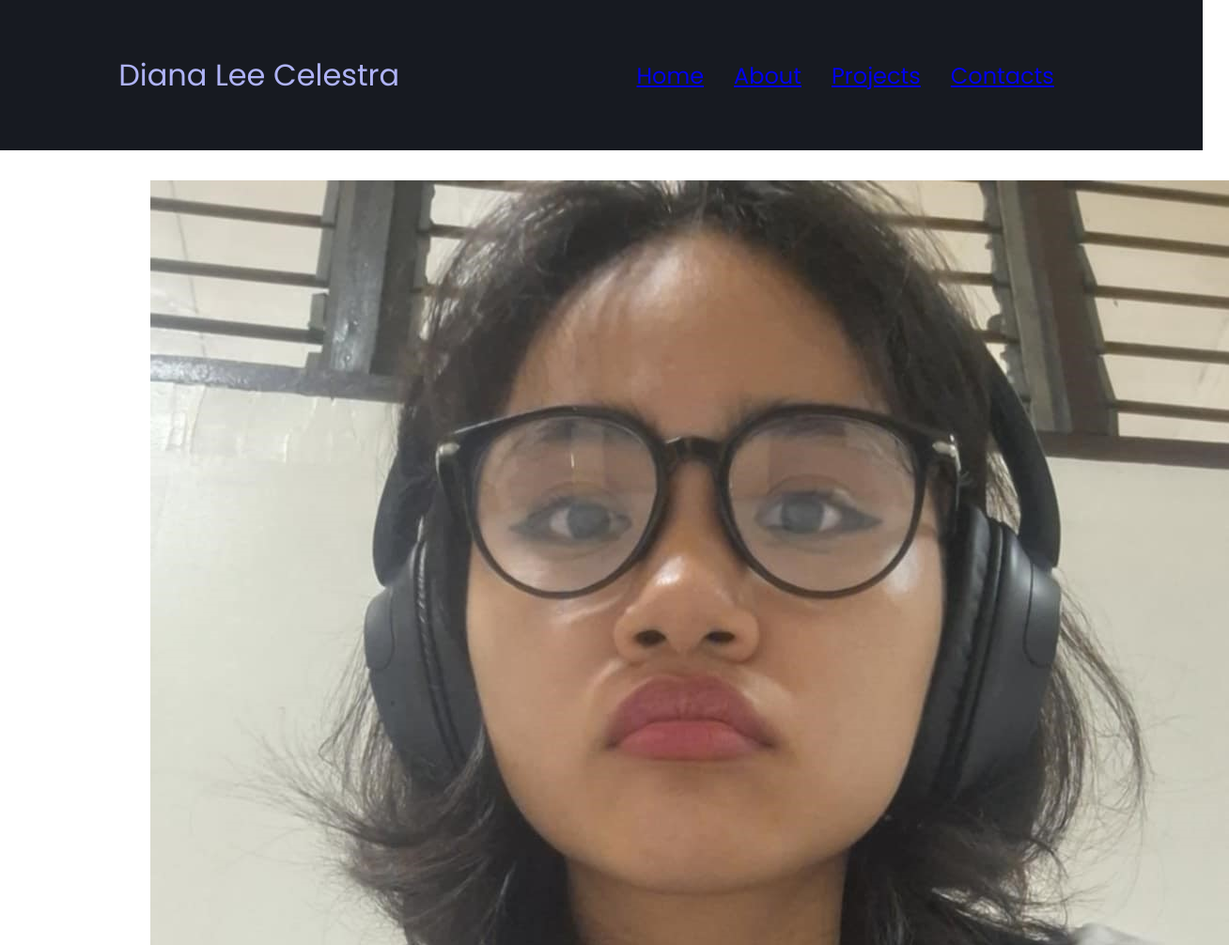
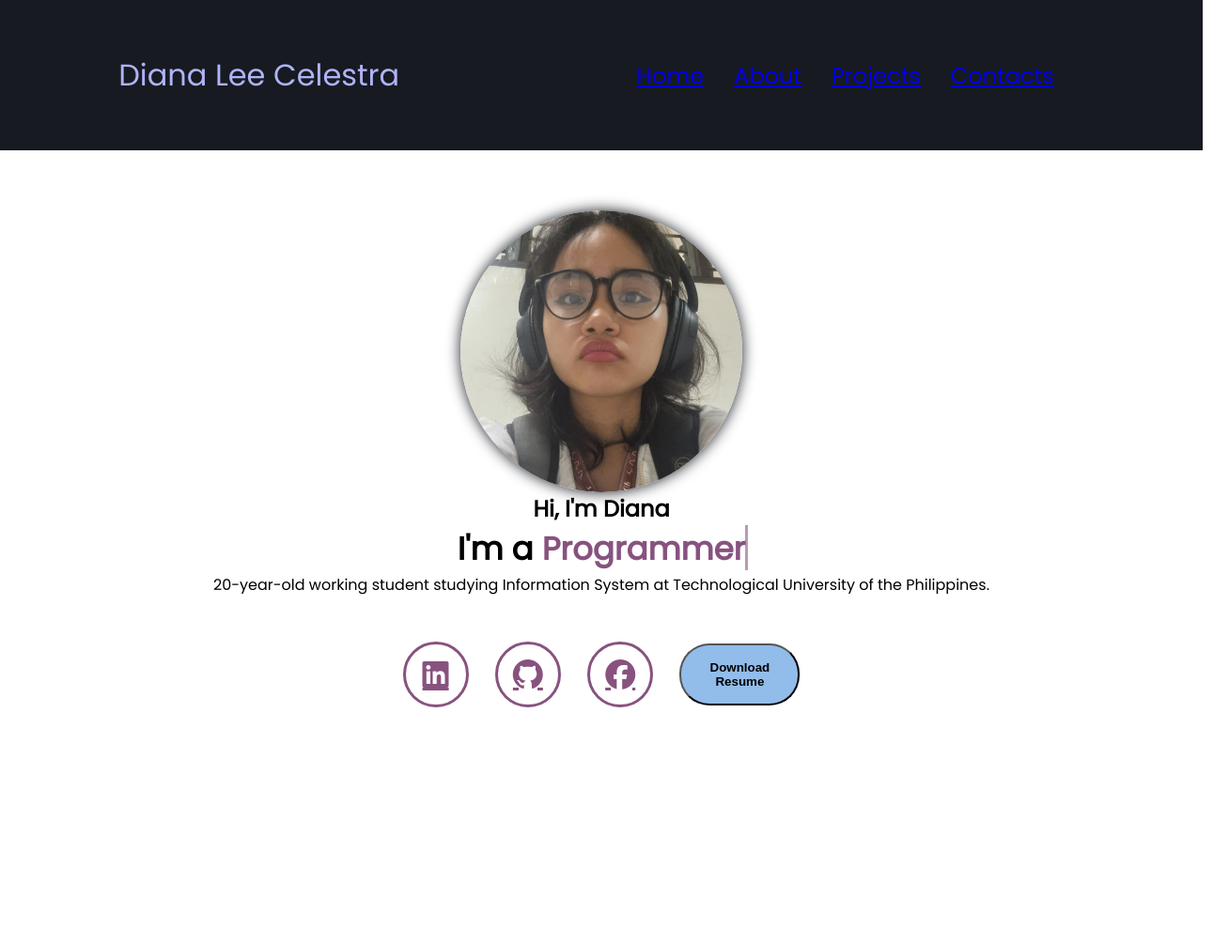
Before and after one commit to dianaleecelestra/Celestra_BSIS-3A-ResponsivePortfolioWeb, a plain HTML site: page index.html in a window 1280 px wide. Shown: the top 1006 px of the page at 94% size, 1308 px wide, since content can reach past the window. Drawn offline with Linux system fonts and the light colour scheme.

Commit message:
test-type added

```diff
--- a/index.html
+++ b/index.html
@@ -4,11 +4,11 @@
         <meta charset="UTF-8">
         <meta name="viewport" content="width=device-width", initial-scale="1.0">
         <title>Diana Lee Portfolio</title>
+        <link rel="stylesheet" href="https://cdjns.cloudflare.com/ajax/libs/font-awesome/6.0.0-beta3/css/all.min.css">
         <link rel="stylesheet" href="style.css">
         <link rel="stylesheet" href="mediaqueries.css">
     </head>
     <body>
-        <div class="bg-gif"></div>
         <nav id="nav-bar">
             <div class="logo">Diana Lee Celestra</div>
             <div>
@@ -43,9 +43,9 @@
                 <img src="img/me.jpg" alt="Diana Lee">
             </div>
             <div class="home-text">
-                <h1>Hi, I'm <span>Diana</span></h1>
+                <h1 class="home-text1">Hi, I'm <span>Diana</span></h1>
                 <h3 class="typing-text">I'm a <span></span></h3>
-                <p>20-year-old working student studying Information System at Technological University of the Philippines.</p>
+                <p class="home-text2">20-year-old working student studying Information System at Technological University of the Philippines.</p>
                 <div class="icons">
                     <a href="https://www.linkedin.com/in/diana-lee-celestra-097149333?utm_source=share&utm_campaign=share_via&utm_content=profile&utm_medium=android_app"><i class="fa-brands fa-linkedin"></i></a>
                     <a href="https://github.com/dianaleecelestra"><i class="fa-brands fa-github"></i></a>
--- a/style.css
+++ b/style.css
@@ -134,8 +134,6 @@ a :hover{
     min-height: fit-content;
   }
 
-  /*Profile Section*/
-
   #profile {
     display: flex;
     justify-content: center;
@@ -143,44 +141,106 @@ a :hover{
     height: 80vh;
   }
 
-  .section__pic-container {
+  .pfp {
     display: flex;
-    height: 400px;
-    width: 400px;
+    justify-content: center;
+    align-items: center;
+    margin-top: 2rem;
   }
 
-  .section__text {
+  .pfp img{
+    width: 300px;
+    height: 300px;
+    border-radius: 50%;
+    box-shadow: 0 0 15px #171A21;
+    transition: 0.3s;
+  }
+
+  .pfp img:hover{
+    transform: scale(1.05);
+  }
+
+  .home-text {
     align-self: center;
     text-align: center;
   }
 
-  .section__text__p1{
+  .home-text1{
     text-align: center;
   }
 
-  .section__text__p2{
-    font-size: 1.75rem;
-    margin-bottom: 1rem;
+
+.typing-text{
+  font-size: 34px;
+  font-weight: 600;
+  min-width: 280px;
+}
+
+.typing-text span{
+  position: relative;
+}
+
+.typing-text span::before{
+  content: "student";
+  color: #88527F;
+  animation: words 20s infinite;
+}
+
+.typing-text span::after{
+  content: "";
+  position: absolute;
+  width: calc(100% + 8px);
+  height: 100%;
+  border-left: 3px solid transparent;
+  right: -8;
+  animation: cursor 0.6s infinite;
+}
+
+@keyframes cursor{
+  to{
+      border-left: 3px solid #88527F;
   }
+}
 
-  .title {
-    font-size: 3rem;
-    text-align: center;
+@keyframes words{
+  0%, 20%{
+      content: "Student";
   }
+  21%, 40%{
+      content: "Programmer";
+  }
+  41%, 60%{
+      content: "Skibbidi";
+  }
+  61%, 80%{
+      content: "Gamer";
+  }
+  81%, 100%{
+      content: "Rizzler";
+  }
+}
 
-  .socials-container {
-    display: flex;
-    justify-content: center;
-    margin-top: 1rem;
-    gap: 1rem;
-  }
+.icons a {
+  color: #88527F;
+  display: inline-flex;
+  justify-content: center;
+  align-items: center;
+  width: 4rem;
+  height: 4rem;
+  background-color: transparent;
+  border: 0.2rem solid #88527F;
+  font-size: 2rem;
+  border-radius: 50%;
+  margin: 3rem 1.5rem 3rem 0;
+  transition: 0.3s ease;
+}
 
-  /* icons */
-  .icon {
-    cursor: pointer;
-    height: 2rem;
-  }
-
+.icons a:hover {
+    color: #92BCEA;
+    transform: scale(1.3) translateY(-5px);
+    background-color: #88527F;
+    box-shadow: 0  0 25px #88527F;
+}
 
   /*buttons*/
 
@@ -209,11 +269,11 @@ a :hover{
 
   .btn-color {
     background-color: rgb(53, 53, 53);
-    color: white;
+    color: #92BCEA;
   }
 
   .btn-color:hover {
-    background-color: rgb(0, 0, 0);
+    background-color: #8e5872;
   }
 
 
```
